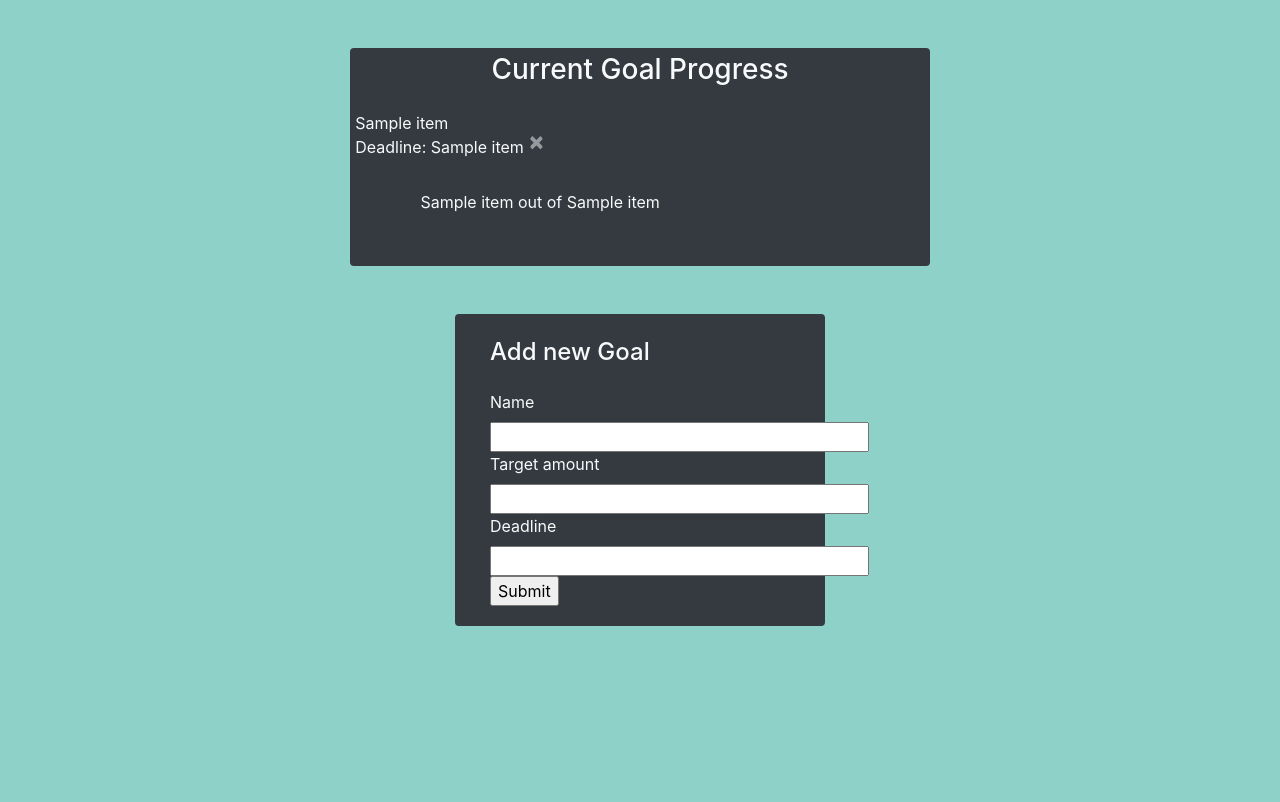
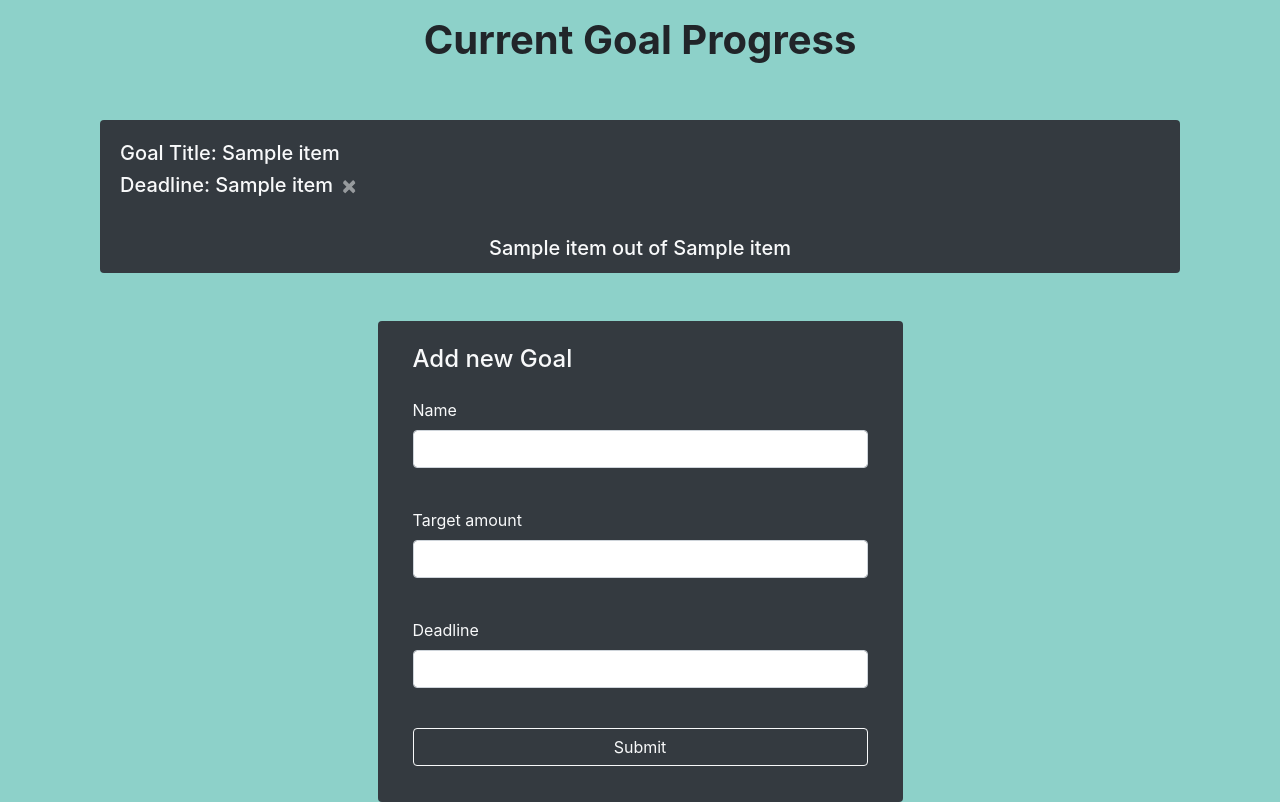
Before and after one commit to justynagibas/HomeBudgetApp, a Python web app: template app/templates/addgoal.html in a window 1280 px wide. Shown: the part 56-858 px from the top of the page. Before the commit the page ends 682 px from the top, so only its background shows below. Run offline with Jinja, Linux system fonts and the light colour scheme; the template is opened without the code that fills it: most values are stand-ins (such as "Sample title", 1, 10 or a date in 2020); form fields are guessed from the names that the template uses; some libraries are stand-ins or nearby versions.

Commit message:
Pretty(ish) forms (#58)

```diff
--- a/app/templates/addgoal.html
+++ b/app/templates/addgoal.html
@@ -1,40 +1,47 @@
 {% extends "main_layout.html" %} {% block content %}
+<div class="container">
+    <div class="row mt-3">
+        <div class="col-md-12", style="text-align: center">
+            <h1><strong>Current Goal Progress</strong></h1>
         </div>
-        <div class="d-flex justify-content-center align-items-center mt-5">
+    </div>
+
+    <div class="justify-content-center align-items-center mt-5">
         <div class="card d-flex bg-dark border-0 text-light" style="padding: 5px; height: 100%;">
-        <div class="row" style = "justify-content: center; align-items: center;">
-            <h3>Current Goal Progress</h3>
-        </div>
             <div class="row mt-3">
-            <div class="col-md-8" id="goals_percentages">
+
+                <div class="col-md-12" style = "display: grid; place-items: center">
+                    {% if goals_data is defined and goals_data|length > 0 %}
+                        <div class="col-md-12" id="goals_percentages">
                             {% for item in goals_data %}
                             <div>
                             <div style="display: inline-block;" >
-                    {{ item[1]|safe }} <br> Deadline: {{item[3]|safe}}
-                </div>
-                <div style="display: inline-block; margin-right: 0">
-                        <button type="button" class="close" onClick="deleteRecord({{item[0]|safe }}, 'goal')">
+                                <h5>Goal Title: {{ item[1]|safe }}</h5>
+                                <div class="row ml-0">
+                                    <h5>Deadline: {{item[3]|safe}}</h5>
+                                    <button type="button" class="close mb-2 ml-2 align-center" onClick="deleteRecord({{item[0]|safe }}, 'goal')">
                                         <span class="text text-light" aria-hidden="true">&times;</span>
                                     </button>
                                 </div>
+                            </div>
+{#                            <div style="display: inline-block; margin-right: 0">#}
+{##}
+{#                            </div>#}
                                 <div>
                                     <canvas id="{{ item[1]|safe }}_bar" style="height: 25px"></canvas>
                                 </div>
                                 <div class="row" style="text-align:center">
                                     <div class="col-md-12">
-                            {{ item[4]|safe }} out of {{ item[2]|safe }}
+                                        <h5> {{ item[4]|safe }} out of {{ item[2]|safe }}</h5>
                                     </div>
                                 </div>
                             </div>
 
                             {% endfor %}
                         </div>
-            <div class="col-md-4" style = "display: grid; place-items: center">
-                {% if goals_data is defined and goals_data|length > 0 %}
-                    <canvas id="pie_1"></canvas>
                 {% else %}
                     <div style = "display: grid; place-items: center;">
-                        <h6>Please add new goal to see the analysis!</h6>
+                        <h5>Please add new goal to see the analysis!</h5>
                     </div>
                 {% endif %}
             </div>
@@ -42,38 +49,38 @@
         </div>
     </div>
     <div class="container d-flex justify-content-center align-items-center mt-5">
-    <div class="card col-4 d-flex m-all bg-dark border-0 text-light">
+    <div class="card col-6 d-flex m-all bg-dark border-0 text-light">
         <article class="card-body">
         <h4 class="card-title mb-4 mt-1">Add new Goal</h4>
             <form method="POST">
                     {{ form.hidden_tag() }}
 
-                    <div>
+                    <div class="form-group">
                         {{ form.name.label }}<br>
-                        {{ form.name(size=32) }}<br>
+                        {{ form.name(class="form-control", size=32) }}<br>
                         {% for error in form.name.errors %}
                             <span style="color: red;">[{{ error }}]</span>
                         {% endfor %}
                     </div>
 
-                    <div>
+                    <div class="form-group">
                         {{ form.target_amount.label }}<br>
-                        {{ form.target_amount(size=32) }}<br>
+                        {{ form.target_amount(class="form-control", size=32) }}<br>
                         {% for error in form.target_amount.errors %}
                             <span style="color: red;">[{{ error }}]</span>
                         {% endfor %}
                     </div>
 
-                    <div>
+                    <div class="form-group">
                         {{ form.deadline.label }}<br>
-                        {{ form.deadline(size=32) }}<br>
+                        {{ form.deadline(class="form-control", size=32) }}<br>
                         {% for error in form.deadline.errors %}
                             <span style="color: red;">[{{ error }}]</span>
                         {% endfor %}
                     </div>
 
-                    <div>
-                        {{ form.submit() }}
+                    <div class="form-group">
+                        {{ form.submit(class="btn btn-outline-light btn-block") }}
                     </div>
                 </form>
         </article>
@@ -104,4 +111,5 @@
         }
    });
 </script>
+</div>
 {% endblock %}
```
Also changed, not shown: app/templates/addgoalprogress.html (+21 -14 lines). Lines whose indentation alone changed are shown as unchanged.
